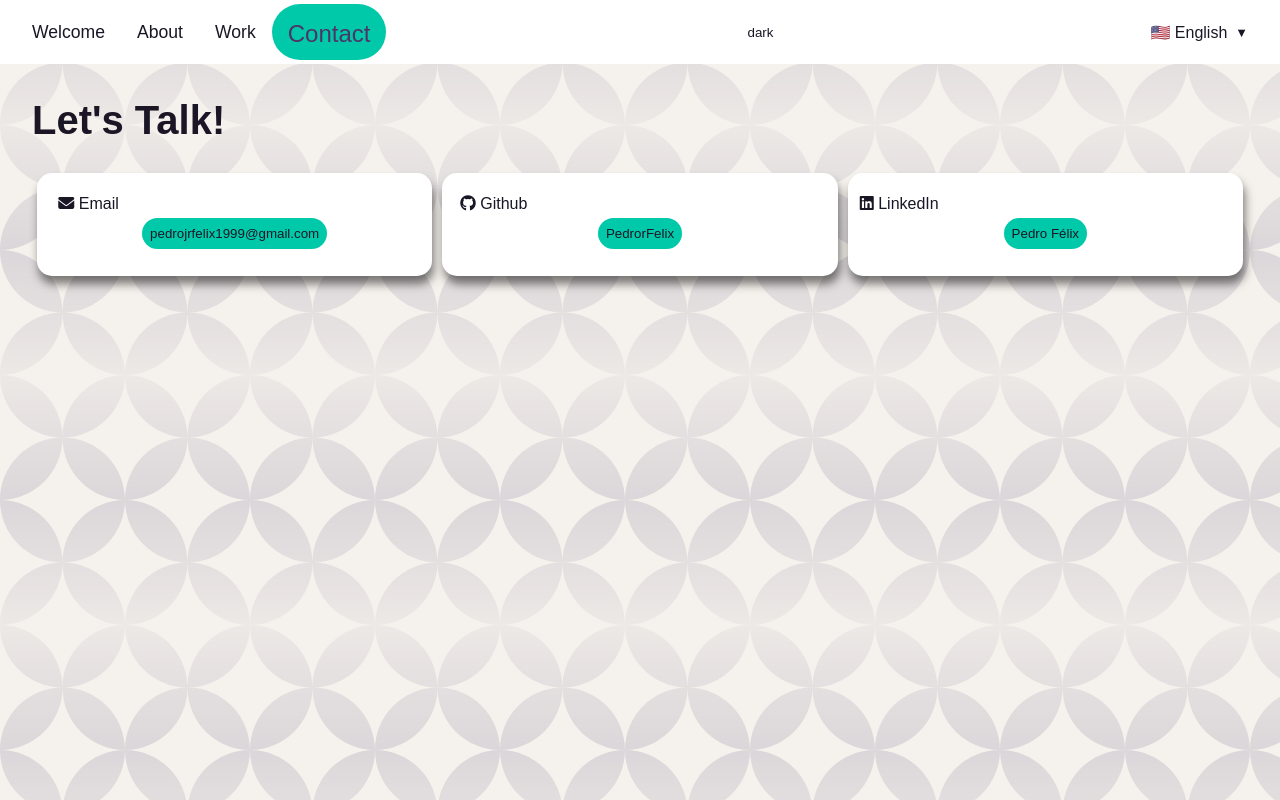
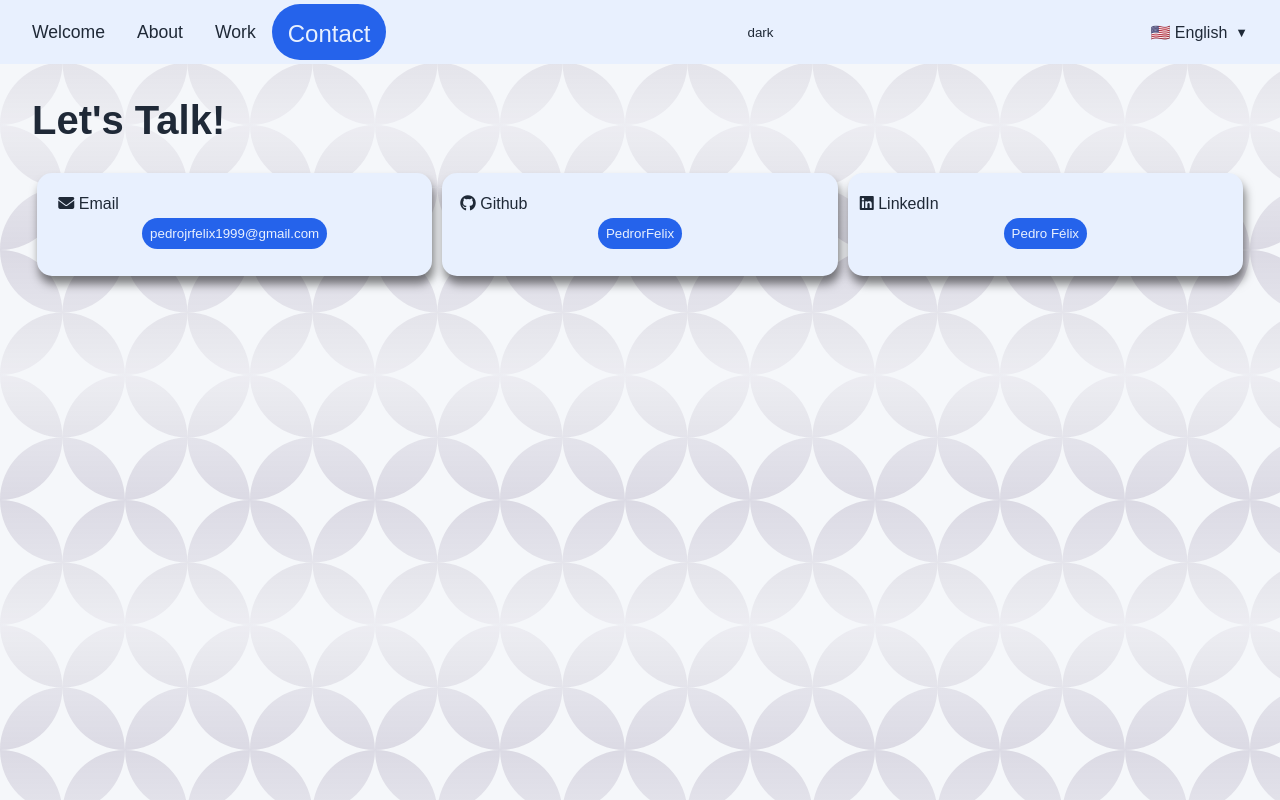
Before and after one commit to PedrorFelix/LearningReact, a React (Create React App) app: page /LearningReact/contact in a window 1280 px wide. Built offline with nearby package versions, Linux system fonts and the light colour scheme; a web font is replaced by a local one.

Commit message:
WIP changes to themes

```diff
--- a/src/pages/ProfileImage.js
+++ b/src/pages/ProfileImage.js
@@ -19,7 +19,7 @@ export function ProfileImage( { svgpath } ) {
         </defs>
         <rect x="0" y="0" width="540" height="540" fill="var(--bg-secondary)" mask="url(#maskForBg2)" />
 
-        <rect x="0" y="0" width="540" height="540" fill="var(--bg-accent)" mask="url(#maskForBg1)" />
+        <rect x="0" y="0" width="540" height="540" fill="var(--bg-primary)" mask="url(#maskForBg1)" />
 
         <image href= { imagePath } x="0" y="-25" width="540" height="540" mask="url(#maskForImage)"
           alt="Pedro Félix - Junior Software Developer"/>
--- a/src/pages/styles/ContactEntry.css
+++ b/src/pages/styles/ContactEntry.css
@@ -17,8 +17,8 @@
 
 .contactBtn{
     font-family: 'Bitcount', sans-serif;
-    background-color: var(--color-secondary);
-    color : var(--text-primary);
+    background-color: var(--color-primary);
+    color : var(--text-accent);
     padding: 8px;
     border: none;
     border-radius: 16px;
--- a/src/pages/styles/LanguageSwitcher.css
+++ b/src/pages/styles/LanguageSwitcher.css
@@ -83,7 +83,7 @@
 }
 
 .language-option.active {
-  background-color: var(--color-secondary) !important;
+  background-color: var(--color-primary) !important;
   color: var(--text-secondary) !important;
 }
 
--- a/src/pages/styles/NavBar.css
+++ b/src/pages/styles/NavBar.css
@@ -27,8 +27,8 @@
 }
 
 .active-btn {
-  background-color: var(--color-secondary) !important;
-  color : var(--color-primary) !important;
+  background-color: var(--color-primary) !important;
+  color : var(--text-accent) !important;
   font-size: 1.5rem !important;
   height: 7vh;
 }
--- a/src/pages/styles/WelcomePage.css
+++ b/src/pages/styles/WelcomePage.css
@@ -50,7 +50,7 @@
 }
 
 .subtitleShape {
-    background-color: var(--color-secondary);
+    background-color: var(--color-primary);
     border-radius: 20px;
     margin: clamp(1rem, 3vw, 2rem) 0 0 0;
     box-shadow: 0 2px 8px rgba(0, 0, 0, 0.1);
@@ -63,7 +63,7 @@
 }
 
 .subtitle {
-    color: var(--color-primary);
+    color: var(--text-accent);
     margin: 0;
     padding: clamp(0.8rem, 2.5vw, 1.2rem);
     font-size: clamp(0.9rem, 2.5vw, 1.3rem);
--- a/src/pages/styles/themes.css
+++ b/src/pages/styles/themes.css
@@ -1,23 +1,17 @@
 [data-theme="dark"] {
     --bg-primary: #1a1625;
     --bg-secondary: #4c3666;
-    --bg-accent: #2c1e3b;
     --text-primary: #f5f2ed;
     --text-secondary: #b8a0d9;
-    --text-accent: #d4c4e8;
-    --color-primary: #4c3666;
-    --color-secondary: #00c9aa;
-    --color-accent: #7d5a94;
+    --text-accent: #4c3666;
+    --color-primary: #00c9aa;
 }
 
 [data-theme="light"] {
-    --bg-primary: #f5f2ed;
-    --bg-secondary: #ffffff;
-    --bg-accent: #e8e5e0;
-    --text-primary: #1a1625;
-    --text-secondary: #4c3666;
-    --text-accent: #2c2438;
-    --color-primary: #4c3666;
-    --color-secondary: #00c9aa;
-    --color-accent: #6b4d7d;
+    --bg-primary: #f5f7fa;
+    --bg-secondary: #e8f0fe;
+    --text-primary: #1f2937;
+    --text-secondary: #4b5563;
+    --text-accent: #e8f0fe;
+    --color-primary: #2563eb;
 }
```
